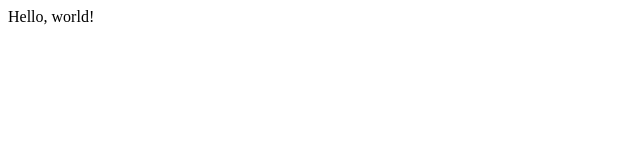
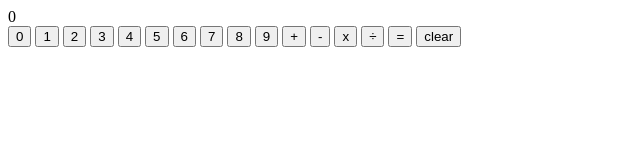
Before and after one commit to jcidp/calculator, a plain HTML site: page index.html in a window 1280 px wide. Shown: the whole page, without its empty margins (0-640 px from the left). Drawn offline with Linux system fonts and the light colour scheme.

Commit message:
Add display & buttons, and functions to fill and clear the display

```diff
--- a/index.html
+++ b/index.html
@@ -9,6 +9,26 @@
     <script src="script.js" defer></script>
 </head>
 <body>
-    Hello, world!
+    <main>
+        <div class="display">0</div>
+        <div class="buttons">
+            <button class="number">0</button>
+            <button class="number">1</button>
+            <button class="number">2</button>
+            <button class="number">3</button>
+            <button class="number">4</button>
+            <button class="number">5</button>
+            <button class="number">6</button>
+            <button class="number">7</button>
+            <button class="number">8</button>
+            <button class="number">9</button>
+            <button class="operator">+</button>
+            <button class="operator">-</button>
+            <button class="operator">x</button>
+            <button class="operator">÷</button>
+            <button class="operator">=</button>
+            <button id="clear">clear</button>
+        </div>
+    </main>
 </body>
 </html>
--- a/script.js
+++ b/script.js
@@ -1,6 +1,23 @@
 let num1 = "";
 let operator = "";
 let num2 = "";
+let display_value = "";
+let display = document.querySelector(".display");
+
+document.querySelectorAll(".number").forEach(number =>
+    number.addEventListener("click", fillDisplay));
+document.querySelector("#clear").addEventListener("click", clear);
+
+function fillDisplay(e) {
+    console.log(e.target.textContent); //delete this
+    display_value += e.target.textContent;
+    display.textContent = display_value;
+}
+
+function clear(e) {
+    display_value = "";
+    display.textContent = "0";
+}
 
 function operate(num1, operator, num2) {
     return operator(num1, num2);
```
